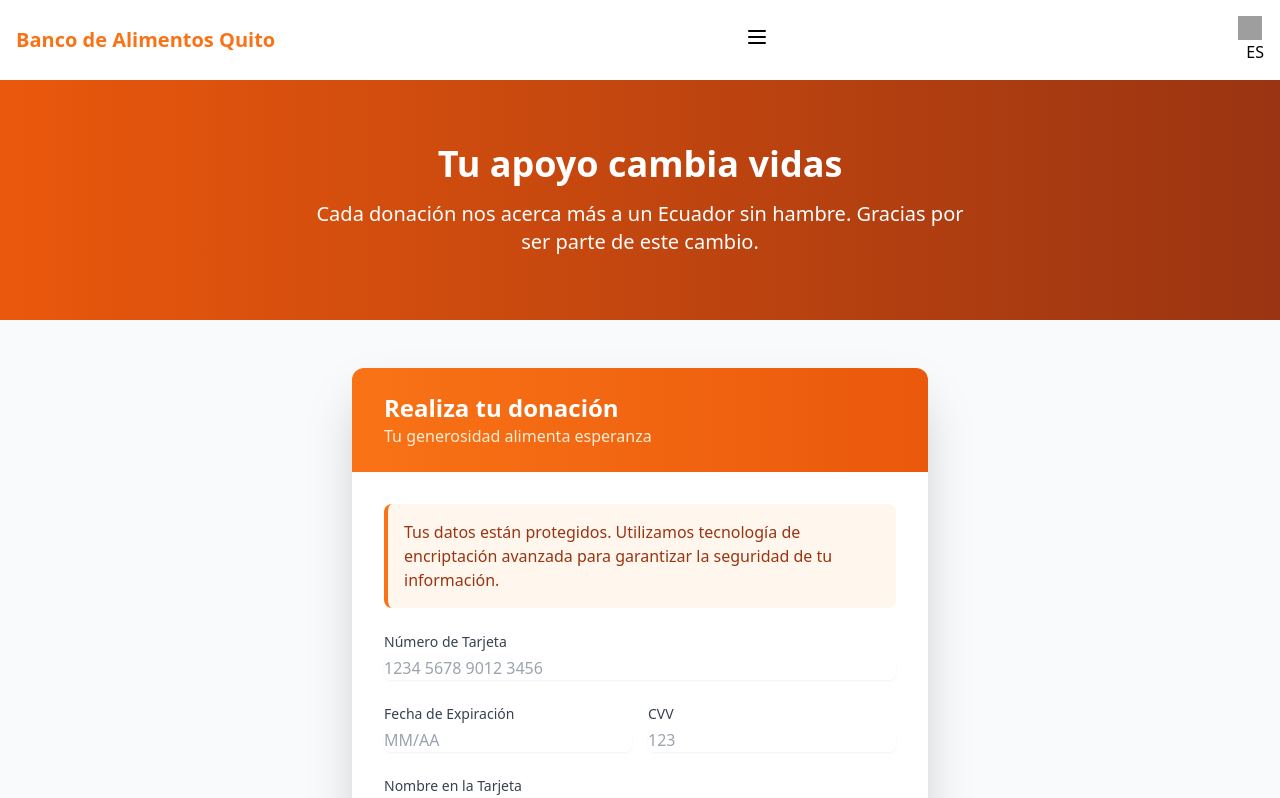
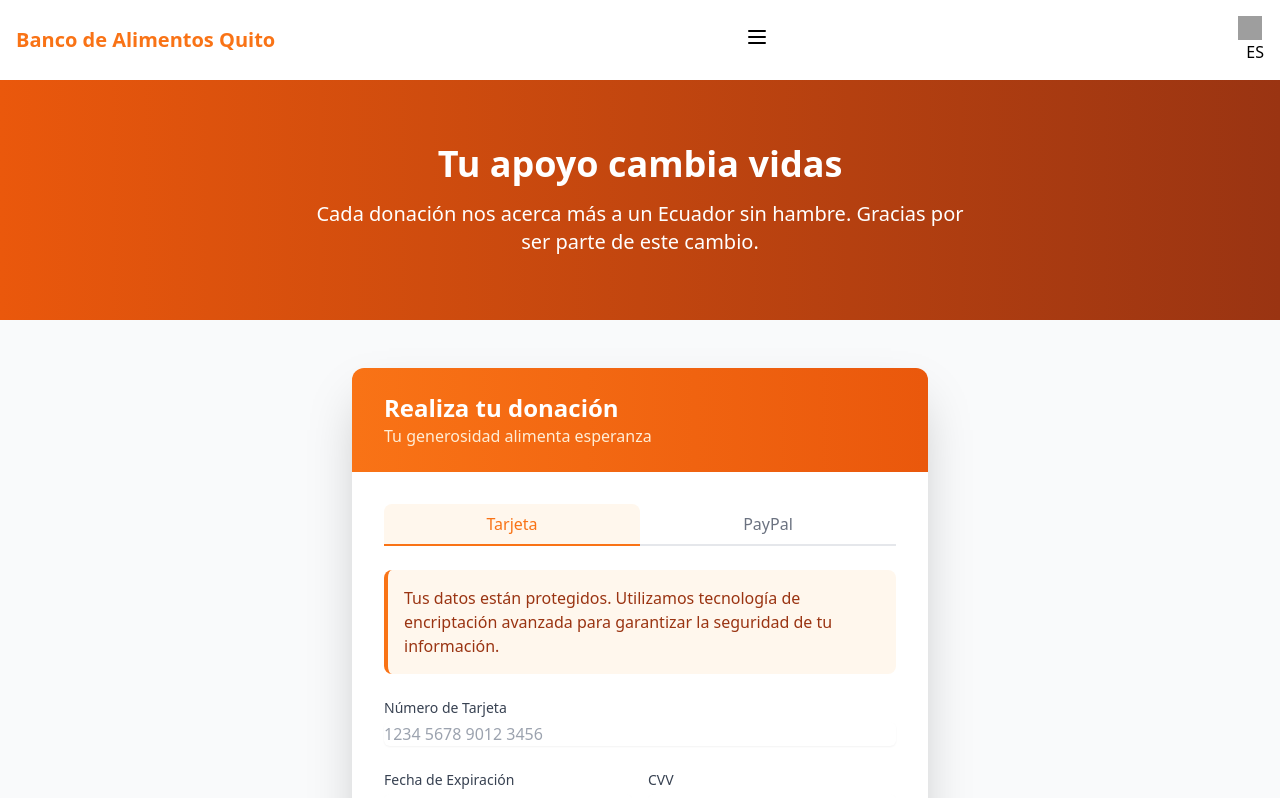
Before and after one commit to ejcondorf88/baq-home, a React (Vite) app: page /payment in a window 1280 px wide. Shown: the top 798 px of the page. Built offline with nearby package versions, Linux system fonts and the light colour scheme; grey boxes are pictures that could not be loaded.

Commit message:
build(deps): update package-lock.json, package.json and PaymentForm.tsx

```diff
--- a/package.json
+++ b/package.json
@@ -11,6 +11,7 @@
   },
   "dependencies": {
     "@headlessui/react": "^2.2.3",
+    "@paypal/react-paypal-js": "^8.8.3",
     "primeflex": "^4.0.0",
     "primeicons": "^7.0.0",
     "primereact": "^10.9.5",
@@ -22,8 +23,8 @@
   },
   "devDependencies": {
     "@eslint/js": "^9.25.0",
-    "@types/react": "^19.1.2",
-    "@types/react-dom": "^19.1.2",
+    "@types/react": "^19.1.4",
+    "@types/react-dom": "^19.1.5",
     "@types/react-modal": "^3.16.3",
     "@types/react-router-dom": "^5.3.3",
     "@vitejs/plugin-react": "^4.4.1",
--- a/src/pages/PaymentForm.tsx
+++ b/src/pages/PaymentForm.tsx
@@ -1,10 +1,11 @@
-import React from "react";
+import React, { useState } from "react";
 import Header from "../components/ui/Header";
 import CallToAction from "../components/ui/CallToAction";
 import CardDetails from "../components/payment/CardDetails";
 import AmountSelector from "../components/payment/AmountSelector";
 import RecurringDonation from "../components/payment/RecurringDonation";
 import { usePaymentForm } from "../hooks/usePaymentForm";
+import { PayPalScriptProvider, PayPalButtons } from "@paypal/react-paypal-js";
 
 const PaymentForm: React.FC = () => {
   const {
@@ -15,6 +16,32 @@ const PaymentForm: React.FC = () => {
     handleSubmit,
     handleAmountSelect,
   } = usePaymentForm();
+
+  const [paymentMethod, setPaymentMethod] = useState<"card" | "paypal">("card");
+
+  // PayPal configuration
+  const paypalClientId = "YOUR_PAYPAL_CLIENT_ID"; // Replace with your PayPal Client ID
+  const createOrder = (data: any, actions: any) => {
+    return actions.order.create({
+      purchase_units: [
+        {
+          amount: {
+            value: formData.amount.toString(),
+            currency_code: "USD", // Adjust currency as needed
+          },
+        },
+      ],
+      intent: isRecurring ? "SUBSCRIPTION" : "CAPTURE",
+    });
+  };
+
+  // eslint-disable-next-line @typescript-eslint/no-explicit-any
+  const onApprove = (data: any, actions: any) => {
+    return actions.order.capture().then((details: unknown) => {
+      alert(`Transaction completed by ${details.payer.name.given_name}`);
+      // Optionally, call your backend to save transaction details
+    });
+  };
 
   return (
     <div className="flex flex-col min-h-screen">
@@ -38,12 +65,37 @@ const PaymentForm: React.FC = () => {
             {/* Encabezado del formulario */}
             <div className="bg-gradient-to-r from-orange-500 to-orange-600 px-8 py-6 text-white">
               <h2 className="text-2xl font-bold">Realiza tu donación</h2>
-              <p className="text-orange-100">Tu generosidad alimenta esperanza</p>
+              <p className="text-orange-100">
+                Tu generosidad alimenta esperanza
+              </p>
             </div>
 
             {/* Cuerpo del formulario */}
             <div className="p-8">
-              <form className="space-y-6" onSubmit={handleSubmit}>
+              {/* Payment Method Tabs */}
+              <div className="flex mb-6">
+                <button
+                  className={`flex-1 py-2 px-4 text-center font-medium rounded-t-lg border-b-2 ${
+                    paymentMethod === "card"
+                      ? "border-orange-500 text-orange-500 bg-orange-50"
+                      : "border-gray-200 text-gray-500 hover:bg-gray-100"
+                  }`}
+                  onClick={() => setPaymentMethod("card")}
+                >
+                  Tarjeta
+                </button>
+                <button
+                  className={`flex-1 py-2 px-4 text-center font-medium rounded-t-lg border-b-2 ${
+                    paymentMethod === "paypal"
+                      ? "border-orange-500 text-orange-500 bg-orange-50"
+                      : "border-gray-200 text-gray-500 hover:bg-gray-100"
+                  }`}
+                  onClick={() => setPaymentMethod("paypal")}
+                >
+                  PayPal
+                </button>
+              </div>
+
               <div className="bg-orange-50 rounded-lg p-4 border-l-4 border-orange-500 mb-6">
                 <p className="text-orange-800 font-medium">
                   Tus datos están protegidos. Utilizamos tecnología de
@@ -52,7 +104,12 @@ const PaymentForm: React.FC = () => {
                 </p>
               </div>
 
-                <CardDetails formData={formData} handleChange={handleChange} />
+              {paymentMethod === "card" ? (
+                <form className="space-y-6" onSubmit={handleSubmit}>
+                  <CardDetails
+                    formData={formData}
+                    handleChange={handleChange}
+                  />
 
                   <AmountSelector
                     amount={formData.amount}
@@ -72,7 +129,9 @@ const PaymentForm: React.FC = () => {
                     type="submit"
                     className="w-full flex justify-center items-center py-3 px-4 border border-transparent rounded-md shadow-sm text-lg font-medium text-white bg-orange-500 hover:bg-orange-600 focus:outline-none focus:ring-2 focus:ring-offset-2 focus:ring-orange-500 transition-colors"
                   >
-                  {isRecurring ? "Autorizar Donación Recurrente" : "Realizar Donación"}
+                    {isRecurring
+                      ? "Autorizar Donación Recurrente"
+                      : "Realizar Donación"}
                     <svg
                       className="ml-2 h-5 w-5"
                       fill="none"
@@ -88,6 +147,33 @@ const PaymentForm: React.FC = () => {
                       />
                     </svg>
                   </button>
+                </form>
+              ) : (
+                <PayPalScriptProvider options={{ clientId: "test" }}>
+                  {" "}
+                  <div className="space-y-6">
+                    <AmountSelector
+                      amount={formData.amount}
+                      handleAmountSelect={handleAmountSelect}
+                      handleChange={handleChange}
+                    />
+
+                    <RecurringDonation
+                      isRecurring={isRecurring}
+                      setIsRecurring={setIsRecurring}
+                      formData={formData}
+                      handleChange={handleChange}
+                    />
+
+                    <PayPalButtons
+                      style={{ layout: "vertical" }}
+                      createOrder={createOrder}
+                      onApprove={onApprove}
+                      disabled={!formData.amount}
+                    />
+                  </div>
+                </PayPalScriptProvider>
+              )}
 
               {/* Mensaje de seguridad */}
               <div className="flex items-center justify-center text-sm text-gray-500 mt-4">
@@ -107,7 +193,6 @@ const PaymentForm: React.FC = () => {
                 </svg>
                 Pago 100% seguro y encriptado
               </div>
-              </form>
             </div>
           </div>
 
@@ -137,10 +222,12 @@ const PaymentForm: React.FC = () => {
                   </div>
                 </div>
                 <div className="ml-4">
-                  <h4 className="text-lg font-medium text-gray-900">Impacto directo</h4>
+                  <h4 className="text-lg font-medium text-gray-900">
+                    Impacto directo
+                  </h4>
                   <p className="mt-2 text-gray-600">
-                    El 100% de tu donación se destina a programas de alimentación
-                    para familias vulnerables.
+                    El 100% de tu donación se destina a programas de
+                    alimentación para familias vulnerables.
                   </p>
                 </div>
               </div>
@@ -165,7 +252,9 @@ const PaymentForm: React.FC = () => {
                   </div>
                 </div>
                 <div className="ml-4">
-                  <h4 className="text-lg font-medium text-gray-900">Transparencia</h4>
+                  <h4 className="text-lg font-medium text-gray-900">
+                    Transparencia
+                  </h4>
                   <p className="mt-2 text-gray-600">
                     Publicamos informes periódicos para que puedas ver cómo se
                     utilizan los fondos.
@@ -193,7 +282,9 @@ const PaymentForm: React.FC = () => {
                   </div>
                 </div>
                 <div className="ml-4">
-                  <h4 className="text-lg font-medium text-gray-900">Alcance nacional</h4>
+                  <h4 className="text-lg font-medium text-gray-900">
+                    Alcance nacional
+                  </h4>
                   <p className="mt-2 text-gray-600">
                     Operamos en todo Ecuador, llegando a las comunidades más
                     necesitadas del país.
```
Also changed, not shown: 1 other file (tests, documents, lock files or other folders). Lines whose indentation alone changed are shown as unchanged.
